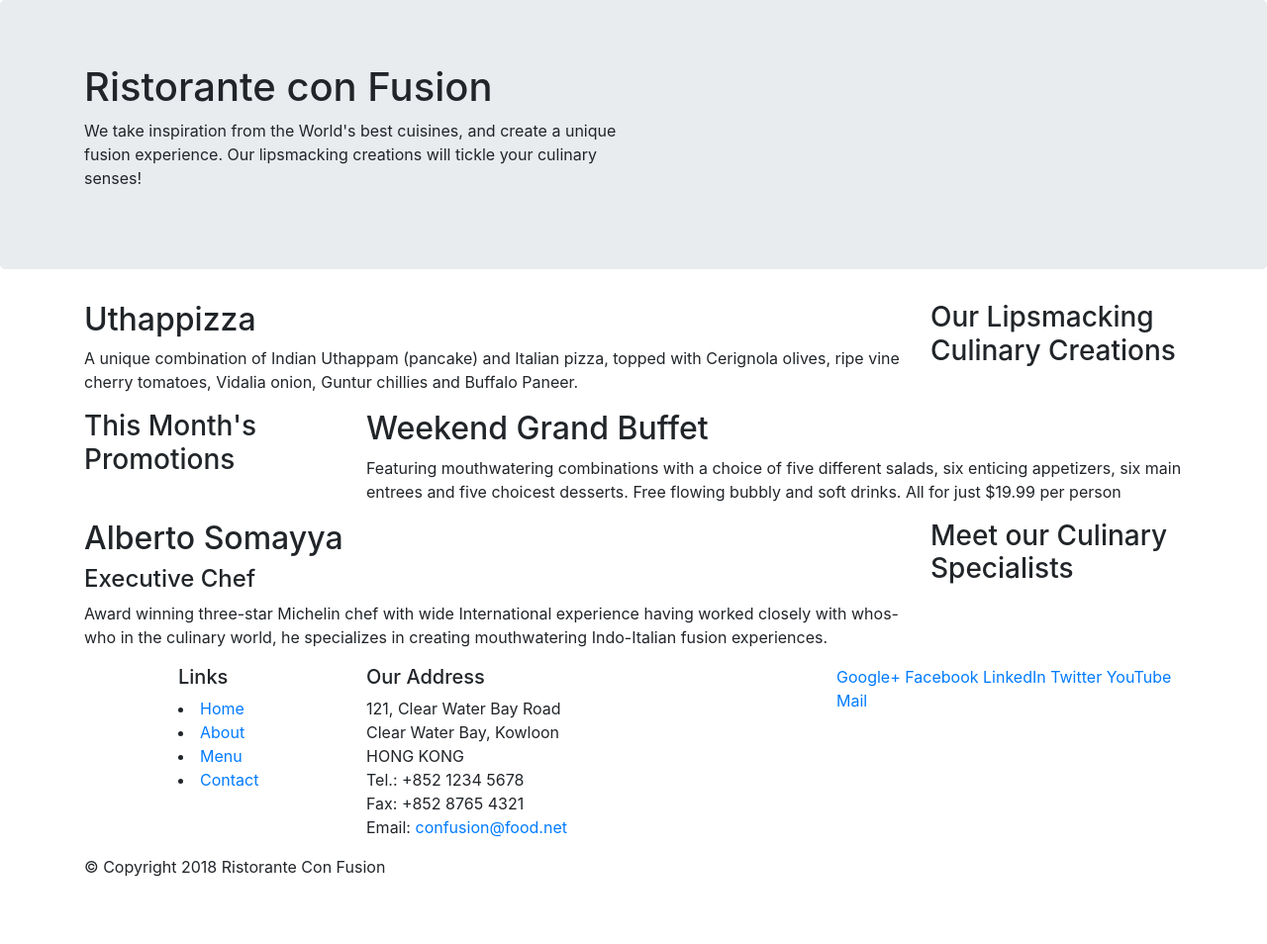
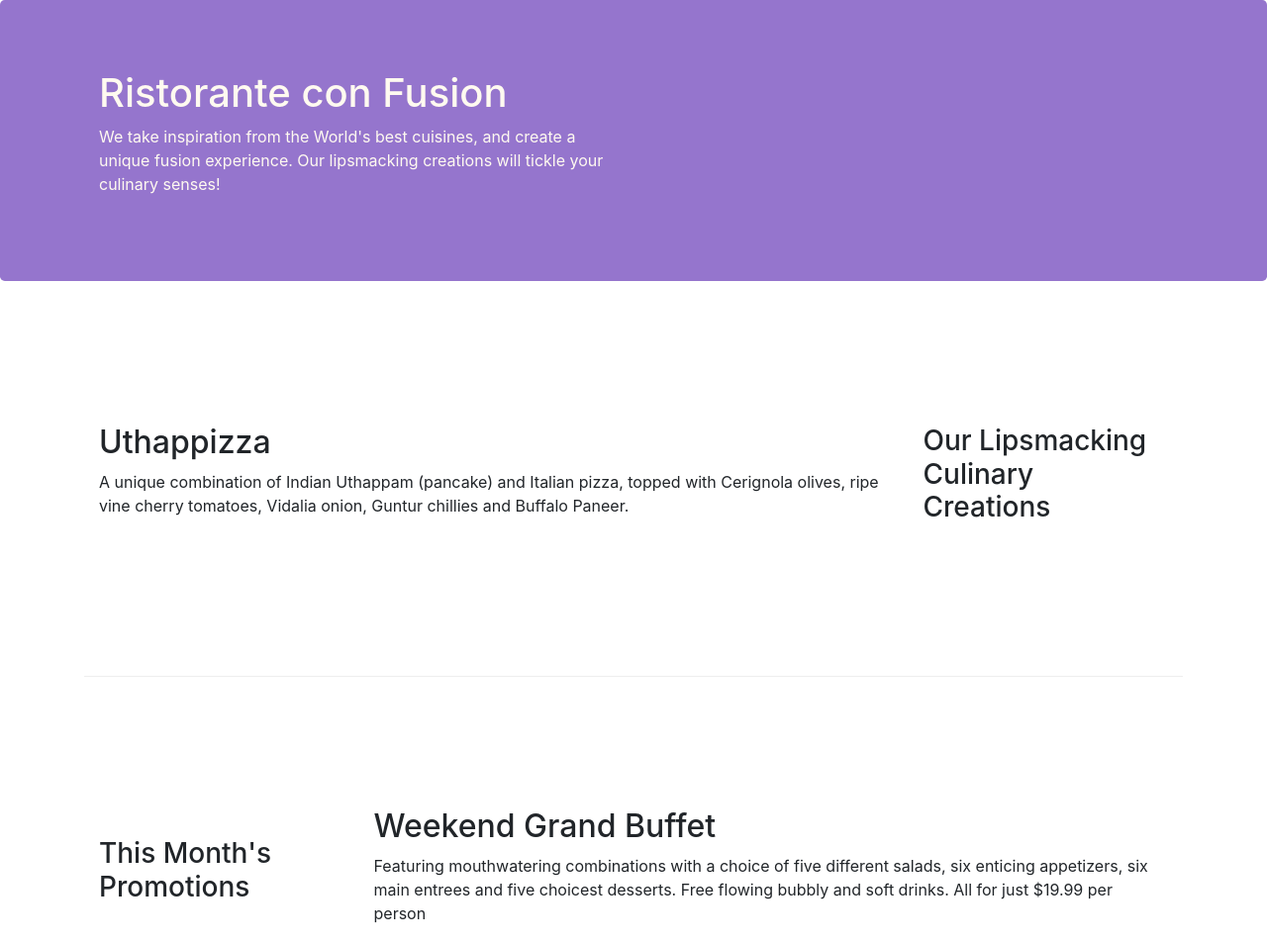
Before and after one commit to jaskiratsingh42/restaurant-app, a website: page index.html in a window 1280 px wide. Shown: the top 954 px of the page at 99% size. Before the commit the page ends 904 px from the top, so only its background shows below. Drawn offline with nearby package versions, Linux system fonts and the light colour scheme.

Commit message:
Bootstrap Grid Part 2

```diff
--- /dev/null
+++ b/css/styles.css
@@ -0,0 +1,30 @@
+.row-header{
+    margin:0px auto;
+    padding:0px;
+}
+
+.row-content {
+    margin:0px auto;
+    padding: 50px 0px 50px 0px;
+    border-bottom: 1px ridge;
+    min-height:400px;
+}
+
+.footer{
+    background-color: #D1C4E9;
+    margin:0px auto;
+    padding: 20px 0px 20px 0px;
+}
+
+.jumbotron {
+    padding:70px 30px 70px 30px;
+    margin:0px auto;
+    background: #9575CD ;
+    color:floralwhite;
+}
+
+address{
+    font-size:80%;
+    margin:0px;
+    color:#0f0f0f;
+}
--- a/index.html
+++ b/index.html
@@ -8,6 +8,7 @@
 
     <!-- Bootstrap CSS -->
     <link rel="stylesheet" href="node_modules/bootstrap/dist/css/bootstrap.min.css">
+    <link href="css/styles.css" rel="stylesheet">
     <title>Ristorante Con Fusion</title>
 </head>
 
@@ -15,7 +16,7 @@
 
     <header class="jumbotron">
         <div class="container">
-            <div class="row">
+            <div class="row row-header">
                 <div class="col-12 col-sm-6">
                     <h1>Ristorante con Fusion</h1>
                     <p>We take inspiration from the World's best cuisines, and create a unique fusion experience. Our lipsmacking creations will tickle your culinary senses!</p>
@@ -27,7 +28,7 @@
     </header>
 
     <div  class = "container">
-        <div class = "row">
+        <div class = "row row-content align-items-center">
             <div class="col-12 col-sm-4 order-sm-last col-md-3">
                 <h3>Our Lipsmacking Culinary Creations</h3>
             </div>
@@ -38,7 +39,7 @@
         </div>
 
 
-        <div class = "row">
+        <div class = "row row-content align-items-center">
             <div class="col-12 col-sm-4 col-md-3">
                 <h3>This Month's Promotions</h3>
             </div>
@@ -48,7 +49,7 @@
             </div>
         </div>
 
-        <div class = "row">
+        <div class = "row row-content align-items-center">
             <div class="col-12 col-sm-4 order-sm-last col-md-3">
                 <h3>Meet our Culinary Specialists</h3>
             </div>
@@ -60,12 +61,12 @@
         </div>
     </div>
 
-    <footer>
+    <footer class="footer">
         <div class="container">
             <div class="row">
                 <div class="col-4 offset-1 col-sm-2">
                     <h5>Links</h5>
-                    <ul">
+                    <ul class="list-unstyled">
                         <li><a href="#">Home</a></li>
                         <li><a href="#">About</a></li>
                         <li><a href="#">Menu</a></li>
@@ -83,8 +84,8 @@
 		              Email: <a href="mailto:confusion@food.net">confusion@food.net</a>
 		           </address>
                 </div>
-                <div class="col-12 col-sm-4">
-                    <div>
+                <div class="col-12 col-sm-4 align-self-center">
+                    <div class="text-center">
                         <a href="http://google.com/+">Google+</a>
                         <a href="http://www.facebook.com/profile.php?id=">Facebook</a>
                         <a href="http://www.linkedin.com/in/">LinkedIn</a>
@@ -94,7 +95,7 @@
                     </div>
                 </div>
            </div>
-           <div class="row">
+           <div class="row justify-content-center">
                 <div class="col-auto">
                     <p>© Copyright 2018 Ristorante Con Fusion</p>
                 </div>
```
